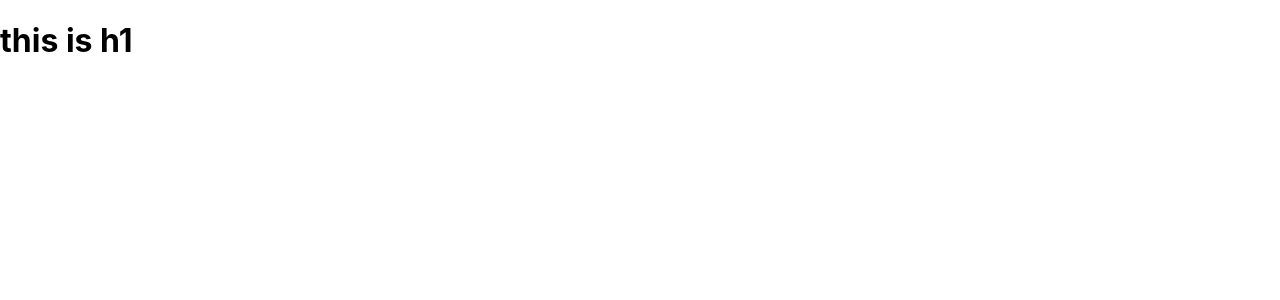
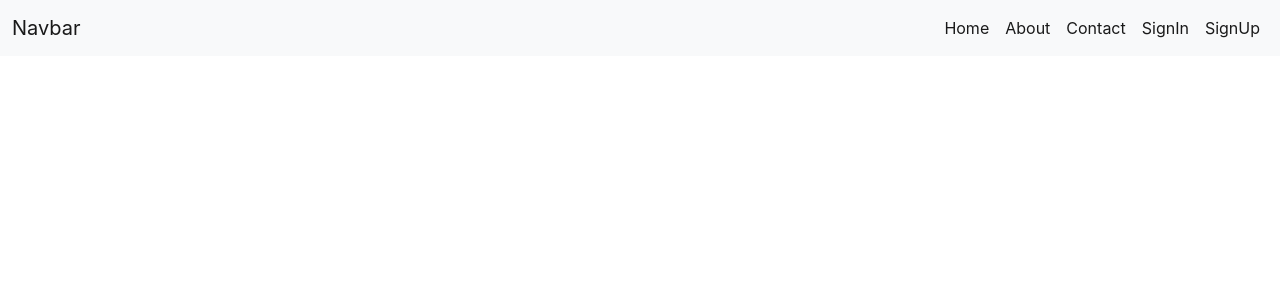
Before and after one commit to Prathik-reddy/MernProject, a React (Create React App) app in the folder frontend/: page / in a window 1280 px wide. Shown: the top 300 px of the page. Built offline with nearby package versions, Linux system fonts and the light colour scheme.

Commit message:
created navbar

```diff
--- a/frontend/public/index.html
+++ b/frontend/public/index.html
@@ -10,6 +10,7 @@
       content="Web site created using create-react-app"
     />
     <link rel="apple-touch-icon" href="%PUBLIC_URL%/logo192.png" />
+    <link href="https://cdn.jsdelivr.net/npm/bootstrap@5.1.3/dist/css/bootstrap.min.css" rel="stylesheet" integrity="sha384-1BmE4kWBq78iYhFldvKuhfTAU6auU8tT94WrHftjDbrCEXSU1oBoqyl2QvZ6jIW3" crossorigin="anonymous">
     <!--
       manifest.json provides metadata used when your web app is installed on a
       user's mobile device or desktop. See https://developers.google.com/web/fundamentals/web-app-manifest/
@@ -39,5 +40,10 @@
       To begin the development, run `npm start` or `yarn start`.
       To create a production bundle, use `npm run build` or `yarn build`.
     -->
+    <!-- CSS only -->
+
+<!-- JavaScript Bundle with Popper -->
+<script src="https://cdn.jsdelivr.net/npm/bootstrap@5.1.3/dist/js/bootstrap.bundle.min.js" integrity="sha384-ka7Sk0Gln4gmtz2MlQnikT1wXgYsOg+OMhuP+IlRH9sENBO0LRn5q+8nbTov4+1p" crossorigin="anonymous"></script>
+
   </body>
 </html>
--- a/frontend/src/App.js
+++ b/frontend/src/App.js
@@ -1,9 +1,10 @@
 import './App.css';
+import Navbar from './components/Navbar';
 
 function App() {
   return (
     <>
-    <h1>this is h1</h1>
+    <Navbar/>
     </>
 
 
--- /dev/null
+++ b/frontend/src/components/Navbar.js
@@ -0,0 +1,37 @@
+import React from 'react'
+
+const Navbar = () => {
+    return (
+        <>
+            <nav className="navbar navbar-expand-lg navbar-light bg-light">
+                <div className="container-fluid">
+                    <a className="navbar-brand" href="#">Navbar</a>
+                    <button className="navbar-toggler" type="button" data-bs-toggle="collapse" data-bs-target="#navbarSupportedContent" aria-controls="navbarSupportedContent" aria-expanded="false" aria-label="Toggle navigation">
+                        <span className="navbar-toggler-icon"></span>
+                    </button>
+                    <div className="collapse navbar-collapse" id="navbarSupportedContent">
+                        <ul className="navbar-nav ms-auto mb-2 mb-lg-0">
+                            <li className="nav-item">
+                                <a className="nav-link active" aria-current="page" href="#">Home</a>
+                            </li>
+                            <li className="nav-item">
+                                <a className="nav-link active" aria-current="page" href="#">About</a>
+                            </li>
+                            <li className="nav-item">
+                                <a className="nav-link active" aria-current="page" href="#">Contact</a>
+                            </li>
+                            <li className="nav-item">
+                                <a className="nav-link active" aria-current="page" href="#">SignIn</a>
+                            </li>
+                            <li className="nav-item">
+                                <a className="nav-link active" aria-current="page" href="#">SignUp</a>
+                            </li>
+                        </ul>
+                    </div>
+                </div>
+            </nav>
+        </>
+    )
+}
+
+export default Navbar
```
Also changed, not shown: frontend/src/components/About.js (added, +11 -0 lines), frontend/src/components/Contact.js (added, +11 -0 lines), frontend/src/components/Home.js (added, +11 -0 lines), frontend/src/components/SignUp.js (added, +11 -0 lines).
